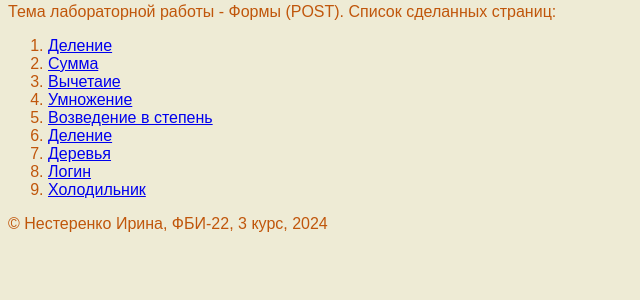
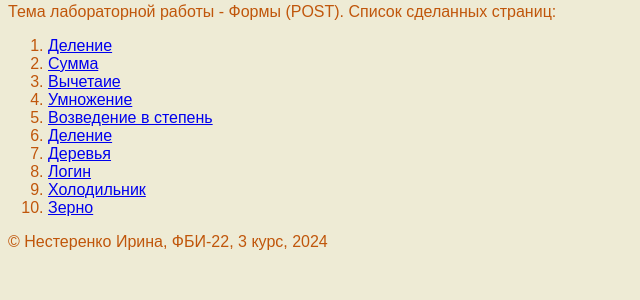
Before and after one commit to nstrnkrn/web-programming-labs-2, a Flask app: page /lab4/ in a window 1280 px wide. Shown: the part 266-566 px from the top of the page, without its empty margins (0-640 px from the left). Run offline with Flask 3, Linux system fonts and the light colour scheme.

Commit message:
Заказ зерна

```diff
--- a/templates/lab4/lab4.html
+++ b/templates/lab4/lab4.html
@@ -41,5 +41,9 @@
         <li>
             <a href="/lab4/fridge">Холодильник</a>
         </li>
+
+        <li>
+            <a href="/lab4/grain_order">Зерно</a>
+        </li>
     </ol>
 {% endblock %}
```
